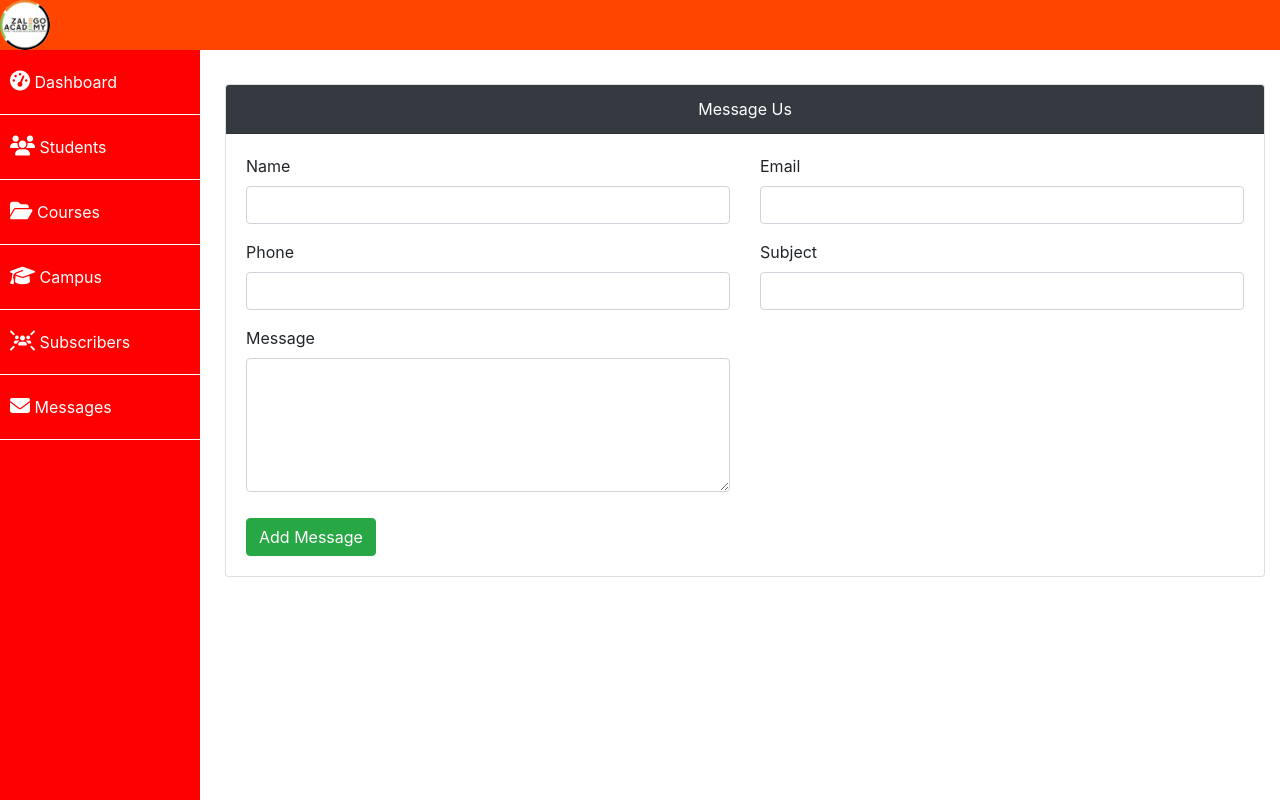
After one commit to rao9456/admin_dashboard, a PHP site: page /contactus.php in a window 1280 px wide. The commit adds this page. Run offline with PHP 8.4, Linux system fonts and the light colour scheme; some libraries are stand-ins or nearby versions.

Commit message:
dashboard

```diff
--- /dev/null
+++ b/contactus.php
@@ -0,0 +1,129 @@
+<!DOCTYPE html>
+<html>
+
+<!-- links/head here -->
+<?php
+		require_once('includes/links.php')
+	?>
+
+
+<body >
+	<!-- All our code. write here   -->
+
+	<!-- header here -->
+	<?php
+		require_once('includes/header.php');
+	// <!-- sidebar here -->
+
+		require_once('includes/sidebar.php');
+    // submit user data to databse
+
+     // 1. db connection
+     require_once('dbconnection.php');
+
+     if(isset($_POST{'submitMessage'})){
+         // 2. fetch from data
+         $name =$_POST['name'];
+         $email =$_POST['email'];
+         $phone =$_POST['phone'];
+         $subject=$_POST['subject'];
+         $message=$_POST['message'];
+
+
+         // 3. SQL Query to insert data to database
+         $queryData = mysqli_query($conn, "INSERT INTO enrollments(name, email, phone, subject, message)
+         VALUES('$name', '$email', '$phone', '$subject', '$message') ");
+
+         // 4.check if data is inserted
+         if($queryData)
+         {
+             echo"Data submitted succesfuly!";
+             header('location:contactus.php');
+         }
+         else{
+             echo"Error";
+         }
+
+
+
+     }
+
+    ?>
+
+    <div class="main-content">
+            <div class="container-fluid">
+                <div class="row">
+                    <div class="col-lg-12">
+                        <div class="card">
+                            <div class="card-header bg-dark text-white text-center">
+                                <span>Message Us</span>
+
+                            </div>
+                            <div class="card-body">
+                                <form action="addstudents.php" method="post">
+                                    <div class="row">
+                                        <div class="col-lg-6">
+                                            <div class="form-group">
+                                                <label for="name">Name</label>
+                                                <input type="text" class="form-control" name="name"id="">
+                                            </div>
+                                        </div>
+                                        <div class="col-lg-6">
+                                            <div class="form-group">
+                                                <label for="email">Email</label>
+                                                <input type="email" class="form-control" name="email"id="">
+                                            </div>
+                                        </div>
+                                    </div>
+                                    <div class="row">
+                                        <div class="col-lg-6">
+                                            <div class="form-group">
+                                                <label for="phone">Phone</label>
+                                                <input type="tel" class="form-control" name="phone"id="">
+                                            </div>
+                                        </div>
+                                        <div class="col-lg-6">
+                                            <div class="form-group">
+                                                <label for="subject">Subject</label>
+                                                <input type="text" class="form-control" name="email"id="">
+                                            </div>
+                                        </div>
+
+                                    </div>
+                                    <div class="row">
+
+                                        <div class="col-lg-6">
+                                            <div class="form-group">
+                                            <label for="message">Message</label>
+                                                <textarea
+                                                    class="form-control br-radius-zero" rows="5" placeholder="Message" wire:model="message" style="height: auto !important;">
+                                                </textarea>
+
+                                            </div>
+
+                                        </div>
+                                    </div>
+
+                                    <div class="row">
+                                        <div class="col-lg-3">
+                                            <button type="submit" name="submitMessage" class="btn btn-success">Add Message</button>
+                                        </div>
+                                    </div>
+                                </form>
+                            </div>
+                        </div>
+                    </div>
+                </div>
+            </div>
+    </div>
+
+
+
+
+
+
+
+<script src="jquery.min.js"></script>
+<script src="bootstrap/js/bootstrap.min.js"></script>
+</body>
+</html>
--- a/includes/sidebar.php
+++ b/includes/sidebar.php
@@ -34,6 +34,12 @@
                         <span>Subscribers</span>
                     </a>
                 </li>
+                <li>
+                    <a href="contactus.php">
+                        <span> <i class="fa-solid fa-envelope"></i></span>
+                        <span>Messages</span>
+                    </a>
+                </li>
             </ul>
         </nav>
 	</div>
```
